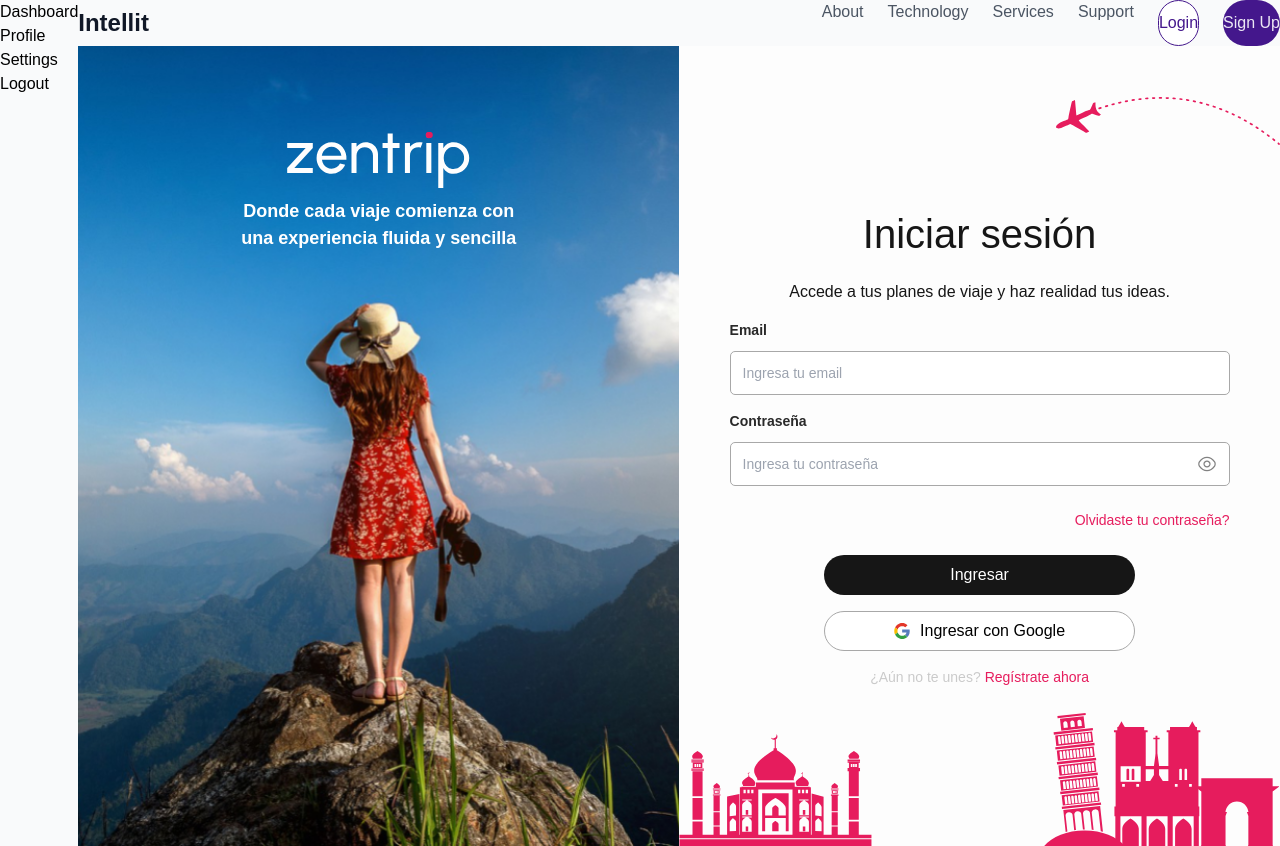
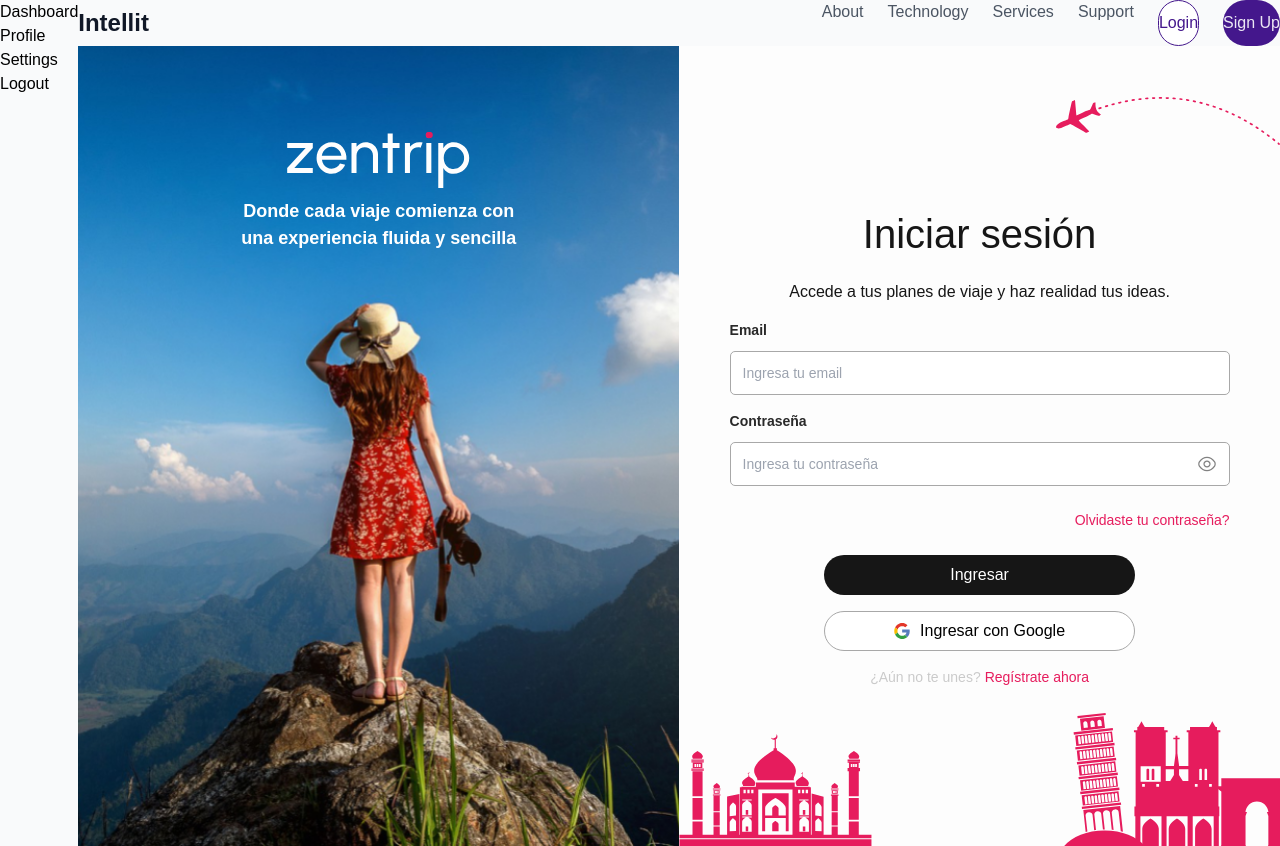
Before and after one commit to Ignacio918/viajes-app, a React (Vite) app in the folder viajes-app/: page /login in a window 1280 px wide. Built offline with nearby package versions, Linux system fonts and the light colour scheme; a web font is replaced by a local one.

Commit message:
arreglos ilustraciones

```diff
--- a/viajes-app/src/styles/LoginPage.css
+++ b/viajes-app/src/styles/LoginPage.css
@@ -152,7 +152,7 @@ img[src*="ilus_monumentos"] {
   @apply absolute object-none; /* Cambiamos object-contain por object-none */
   width: 300px; /* Hacemos la imagen más grande */
   height: 200px; /* Hacemos la imagen más grande */
-  right: -30px; /* La movemos un poco hacia la derecha para que se corte naturalmente */
+  right: -50px; /* La movemos un poco hacia la derecha para que se corte naturalmente */
   bottom: -35px; /* La movemos un poco hacia abajo para que se corte naturalmente */
 }
 
```
